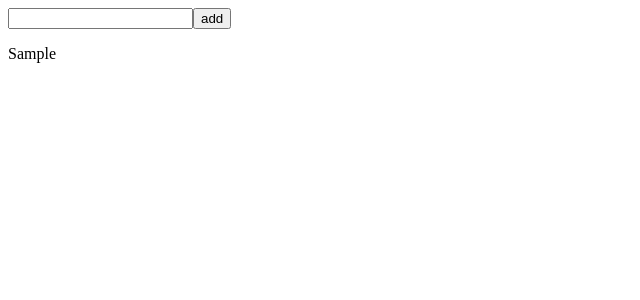
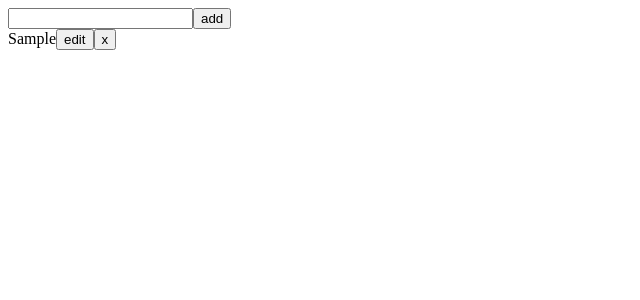
Before and after one commit to BouakkezAnouar/ListToDoRedux, a React (Create React App) app: page / in a window 1280 px wide. Both pictures are taken after typing "Sample" into the empty fields and a click on the button "add". Shown: the top 300 px of the page, without its empty margins (0-640 px from the left). Built offline with nearby package versions, Linux system fonts and the light colour scheme.

Commit message:
add edit and remove todo

```diff
--- a/src/components/ToDo.js
+++ b/src/components/ToDo.js
@@ -1,7 +1,31 @@
 import React from "react";
-
-const Todo = ({ todo }) => {
-  return <p>{todo.text}</p>;
+import { connect } from "react-redux";
+const ToDo = ({ todo, toggleToDo, deleteToDo, editToDo }) => {
+  return (
+    <div>
+      <span
+        onClick={() => toggleToDo(todo.id)}
+        style={{ textDecoration: todo.completed ? "line-through" : "none" }}
+      >
+        {todo.text}
+      </span>
+      <button onClick={() => editToDo(todo)}>edit</button>
+      <button onClick={() => deleteToDo(todo.id)}>x</button>
+    </div>
+  );
 };
 
-export default Todo;
+const mapDispatchToProps = dispatch => {
+  return {
+    deleteToDo: id => dispatch({ type: "DELETE_TODO", id }),
+    toggleToDo: id => dispatch({ type: "TOGGLE_TODO", id }),
+    editToDo: todo => dispatch({ type: "EDIT_TODO", todo })
+  };
+};
+
+const ToDoContainer = connect(
+  null,
+  mapDispatchToProps
+)(ToDo);
+
+export default ToDoContainer;
--- a/src/reducers/todos.js
+++ b/src/reducers/todos.js
@@ -1,7 +1,21 @@
 const todos = (state = [], action) => {
   switch (action.type) {
     case "ADD_TODO":
+      if (action.todo.text.length === 0) return state;
       return state.concat(action.todo);
+    case "TOGGLE_TODO":
+      return state.map(el => {
+        if (el.id === action.id) return { ...el, completed: !el.completed };
+        return el;
+      });
+    case "DELETE_TODO":
+      return state.filter(el => el.id !== action.id);
+    case "EDIT_TODO":
+      return state.map(el => {
+        if (el.id === action.todo.id)
+          return { ...el, text: prompt("edit todo", action.todo.text) };
+        return el;
+      });
     default:
       return state;
   }
--- a/src/store.js
+++ b/src/store.js
@@ -2,4 +2,18 @@ import { createStore } from "redux";
 import todos from "./reducers/todos";
 const store = createStore(todos);
 
+store.dispatch({
+  type: "ADD_TODO",
+  todo: {
+    id: 0,
+    text: "hmdl",
+    completed: false
+  }
+});
+
+store.dispatch({
+  type: "DELETE_TODO",
+  id: 0
+});
+
 export default store;
```
